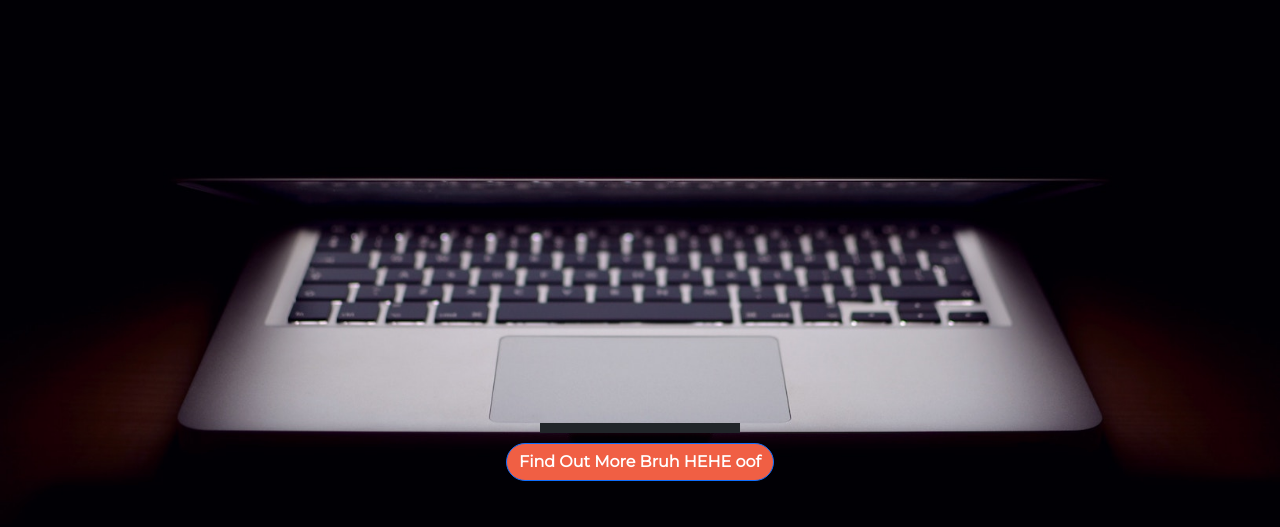
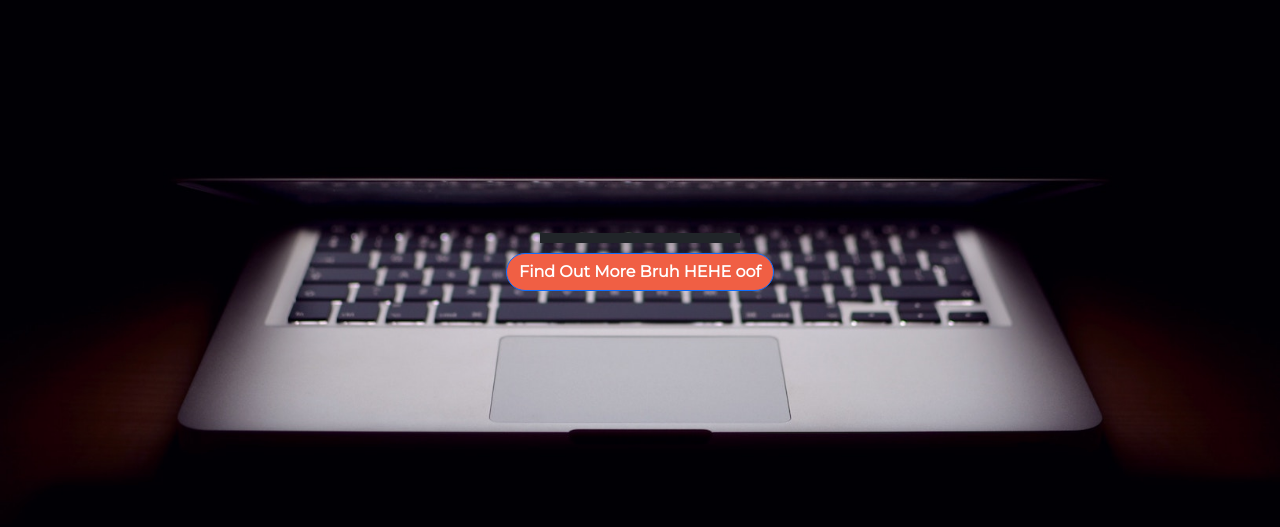
Before and after one commit to Dovahboi/Dovahboi.github.io, a plain HTML site: page index.html in a window 1280 px wide. Shown: the part 135-662 px from the top of the page. Drawn offline with nearby package versions, Linux system fonts and the light colour scheme.

Commit message:
Update style.css

```diff
--- a/style.css
+++ b/style.css
@@ -45,6 +45,6 @@
 }
 .bruh{
   position: relative;
-  top: 370px;
+  top: 180px;
 
 }
```
